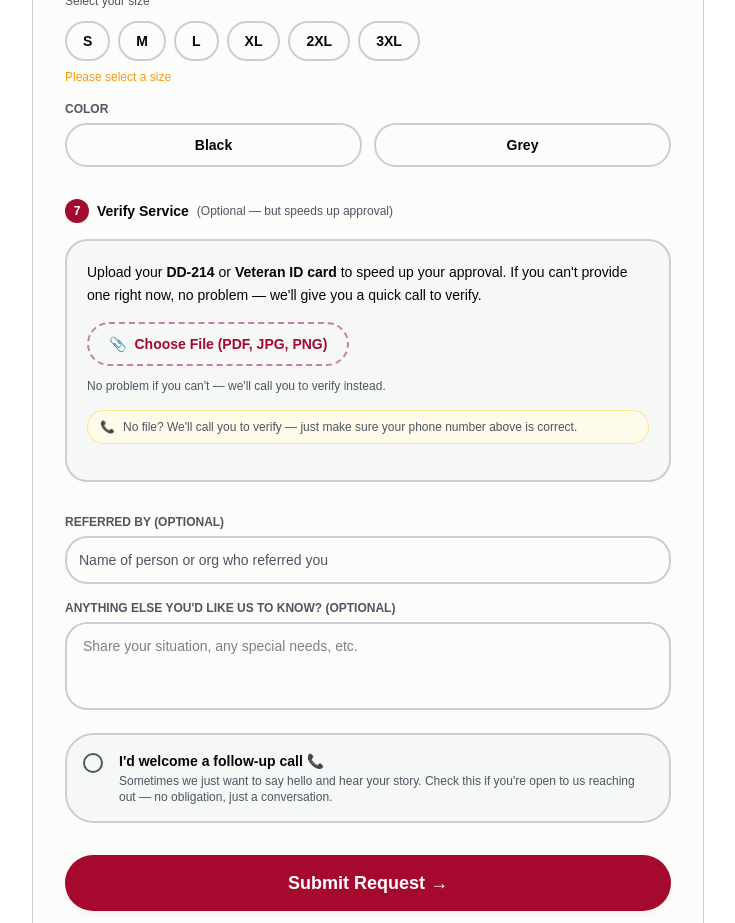
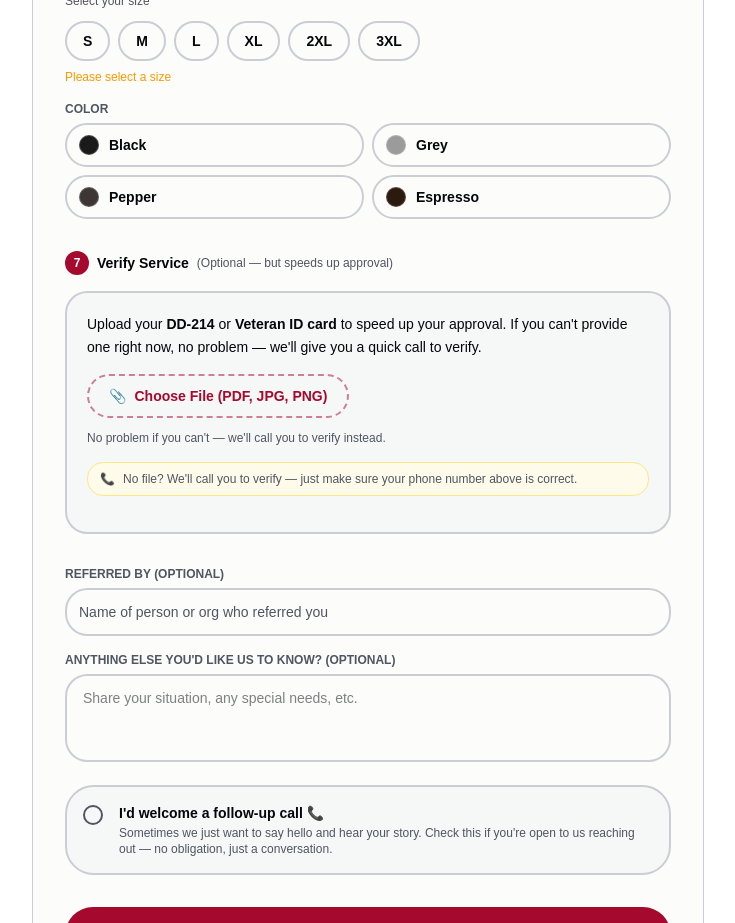
Before and after one commit to matthewhummel21-commits/onelegb4theother, a Next.js app: page / in a window 1280 px wide. Shown: the part 6520-7443 px from the top of the page, without its empty margins (272-1007 px from the left). Built offline with nearby package versions, Linux system fonts and the light colour scheme.

Commit message:
feat: add Pepper/Espresso to vet form with color swatches, route GD colors to correct Printful product

```diff
--- a/app/api/admin/update/route.ts
+++ b/app/api/admin/update/route.ts
@@ -49,16 +49,21 @@ export async function POST(req: NextRequest) {
     const size = row.pant_size || (row.waist && row.inseam ? `${row.waist}x${row.inseam}` : "?");
     const fullAddress = [row.address, row.city, row.state, row.zip].filter(Boolean).join(", ");
 
-    // Printful variant map — BC sweatpants 435175062
-    const SWEATS_VARIANTS: Record<string, Record<string, number>> = {
+    // Printful variant maps
+    const SWEATS_BC: Record<string, Record<string, number>> = {
       Black:  { S: 5327615052, M: 5327615053, L: 5327615054, XL: 5327615055, "2XL": 5327615056, "3XL": 5327615057 },
       Grey:   { S: 5327615058, M: 5327615059, L: 5327615060, XL: 5327615061, "2XL": 5327615062, "3XL": 5327615063 },
+    };
+    const SWEATS_GD: Record<string, Record<string, number>> = {
+      Pepper:   { S: 5327672970, M: 5327672977, L: 5327672978, XL: 5327672979, "2XL": 5327672980 },
+      Espresso: { S: 5327672975, M: 5327672971, L: 5327672972, XL: 5327672973, "2XL": 5327672974 },
     };
 
     const safeRow = row!;
     async function placePrintfulOrder(): Promise<string | null> {
-      const color = safeRow.pant_color === "Grey" ? "Grey" : "Black";
-      const colorMap = SWEATS_VARIANTS[color];
+      const color = safeRow.pant_color || "Black";
+      const isGD = color === "Pepper" || color === "Espresso";
+      const colorMap = isGD ? SWEATS_GD[color] : SWEATS_BC[color] ?? SWEATS_BC["Black"];
       const variantId = colorMap?.[size];
       if (!variantId) return null;
 
--- a/components/ui/veteran-request-form.tsx
+++ b/components/ui/veteran-request-form.tsx
@@ -314,19 +314,28 @@ export function VeteranRequestForm() {
             )}
             <div className="mt-4">
               <label className={labelClass}>Color</label>
-              <div className="flex gap-3">
-                {["Black", "Grey"].map((c) => (
+              <div className="grid grid-cols-2 gap-2">
+                {[
+                  { key: "Black",    hex: "#1A1A1A" },
+                  { key: "Grey",     hex: "#9B9B9B" },
+                  { key: "Pepper",   hex: "#3D3635" },
+                  { key: "Espresso", hex: "#2C1A0E" },
+                ].map((c) => (
                   <button
-                    key={c}
+                    key={c.key}
                     type="button"
-                    onClick={() => setForm((prev) => ({ ...prev, pantColor: c }))}
-                    className={`flex-1 py-2.5 rounded-xl border-2 text-sm font-bold transition-all ${
-                      form.pantColor === c
-                        ? "bg-primary border-primary text-white"
+                    onClick={() => setForm((prev) => ({ ...prev, pantColor: c.key }))}
+                    className={`flex items-center gap-2.5 px-3 py-2.5 rounded-xl border-2 text-sm font-bold transition-all ${
+                      form.pantColor === c.key
+                        ? "border-primary bg-primary/10"
                         : "border-border hover:border-primary/50"
                     }`}
                   >
-                    {c}
+                    <span
+                      className="w-5 h-5 rounded-full border border-white/20 shrink-0"
+                      style={{ backgroundColor: c.hex }}
+                    />
+                    {c.key}
                   </button>
                 ))}
               </div>
```
